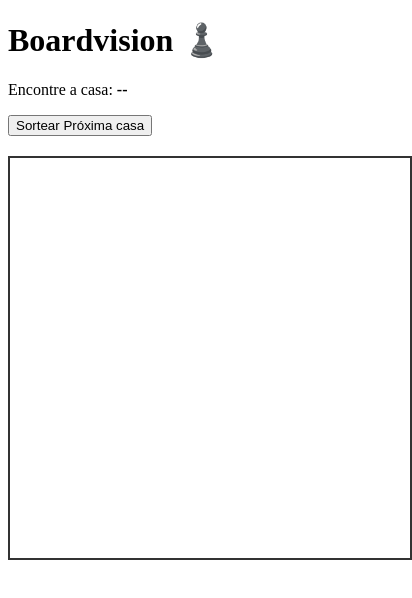
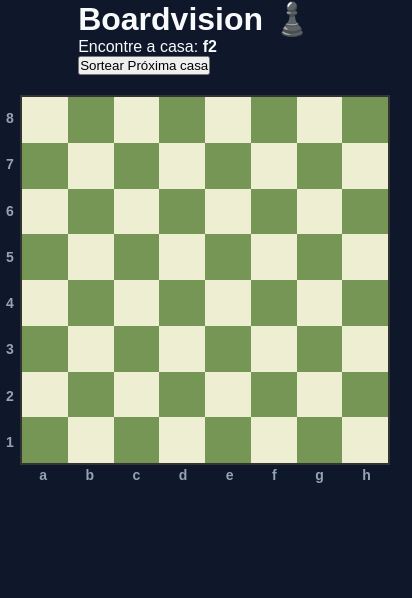
Before and after one commit to CaioRSobrinho/boardvision, a website: page public/index.html in a window 390 px wide. Shown: the whole page, 412 px wide, since content can reach past the window. Drawn offline with Linux system fonts and the light colour scheme.

Commit message:
feat(BOAR-sandbox): implementa layout responsivo, coordenadas iniciantes e feedback visual.

```diff
--- /dev/null
+++ b/public/css/base.css
@@ -0,0 +1,19 @@
+/* Reset básico para tirar as margens que o navegador coloca por padrão */
+* {
+    margin: 0;
+    padding: 0;
+    box-sizing: border-box;
+}
+
+body {
+    /* Cor de fundo escura e texto claro (Dark Mode) */
+    background-color: #0f172a;
+    color: #f8fafc;
+    font-family: sans-serif;
+
+    /* Centraliza tudo na tela */
+    display: flex;
+    flex-direction: column;
+    align-items: center;
+    padding-top: 50px 20px 20px 20px;
+}
--- /dev/null
+++ b/public/css/main.css
@@ -0,0 +1,3 @@
+/* A ordem importa: primeiro a base, depois os componentes */
+@import './base.css';
+@import './tabuleiro.css';
--- /dev/null
+++ b/public/css/tabuleiro.css
@@ -0,0 +1,76 @@
+/* O novo embrulho que gere a posição das coordenadas e do tabuleiro*/
+.tabuleiro-wrapper {
+    display: grid;
+    grid-template-columns: 20px 1fr;
+    grid-template-rows: 1fr 20px;
+
+    width: 100%;
+    max-width: 450px;
+    margin: 20px auto;
+}
+
+/* O tabuleiro 8x8 perdeu as margens e foca-se apenas no aspeto quadro*/
+#tabuleiro-container {
+    display: grid;
+    grid-template-columns: repeat(8, 1fr);
+    grid-template-rows: repeat(8, 1fr);
+    aspect-ratio: 1/1;
+    border: 2px solid #333;
+}
+
+/* Estilo da barra esquerda com os números */
+.coordenadas-numeros {
+    display: flex;
+    flex-direction: column;
+    justify-content: space-around;
+    align-items: center;
+    font-size: 14px;
+    font-weight: bold;
+    color: #94a3b8;
+}
+
+/* Estilo da barra inferior com as letras */
+
+.coordenadas-letras {
+    display: flex;
+    justify-content: space-around;
+    align-items: center;
+    grid-column: 2;
+    font-size: 14px;
+    font-weight: bold;
+    color: #94a3b8;
+}
+
+/* Estilo base que toda casa do tabuleiro terá */
+.casa {
+    width: 100%;
+    height: 100%;
+    cursor: pointer;
+}
+
+/* Efeito visual ao passar o mouse por cima de qualquer casa */
+.casa:hover {
+    filter: brightness(1.15);
+    box-shadow: inset 0 0 0 3px rgba(255, 255, 0, 0.7);
+}
+
+/* Cores alternadas das casas (Regra RN01) */
+.clara {
+    background-color: #eeeed2;
+}
+
+.escura {
+    background-color: #769656;
+}
+
+/* Feedback visual de clique */
+
+.casa.acerto {
+    background-color: #22c55e;
+    transition: background-color 0.2s ease;
+}
+
+.casa.erro {
+    background-color: #ef4444;
+    transition: background-color 0.2s ease;
+}
--- a/public/index.html
+++ b/public/index.html
@@ -1,11 +1,13 @@
 <!DOCTYPE html>
 <html lang="pt-BR">
+
 <head>
     <meta charset="UTF-8">
     <meta name="viewport" content="width=device-width, initial-scale=1.0">
     <title>Boardvision - Xadrez</title>
-    <link rel="stylesheet" href="style.css">
+    <link rel="stylesheet" href="./css/main.css">
 </head>
+
 <body>
     <!-- Painel Superior: Onde a coordenada sorteada aparece em destaque (US03) -->
     <header id="painel-topo">
@@ -17,12 +19,24 @@
     </header>
 
     <!-- Área reservada para o Front-End construir o Tabuleiro 8x8 na US02 -->
-    <main id="tabuleiro-container">
-        <!--As 64 divs com data-square="a1"até "h8" entrarão aqui-->
-    </main>
+    <!-- O novo embrulho que gere a posição das coordenadas e do tabuleiro -->
+    <div class="tabuleiro-wrapper">
+        <!-- Barra lateral esquerda (números de 8 a 1 descendo·)-->
+         <div class="coordenadas-numeros">
+            <span>8</span><span>7</span><span>6</span><span>5</span><span>4</span><span>3</span><span>2</span><span>1</span>
+         </div>
+
+         <!-- O container alvo onde o seu JS vai injetar as 64 casas dinamicamente-->
+          <div id="tabuleiro-container"></div>
+
+          <!-- Barra inferior (letras de a até h)-->
+           <div class="coordenadas-letras">
+            <span>a</span><span>b</span><span>c</span><span>d</span><span>e</span><span>f</span><span>g</span><span>h</span>
+           </div>
+    </div>
 
     <!--Importação do script principal de lógica-->
-    <script src="script.js"></script>
+    <script type="module" src="./js/main.js"></script>
 </body>
 
 </html>
--- a/public/js/main.js
+++ b/public/js/main.js
@@ -1,5 +1,6 @@
 import { gerarNovaCoordenada } from './sorteio.js';
 import { validarJogada } from './jogo.js';
+import { criarTabuleiro } from './tabuleiro.js';
 
 const elementoAlvo = document.getElementById('coordenada-alvo');
 const botaoTeste = document.getElementById('btn-testar-sorteio');
@@ -12,15 +13,26 @@ function atualizarRodadaNaTela() {
 }
 
 function lidarComCliqueTabuleiro(event) {
-    const casaClicada = event.target.dataset.square;
-    if (!casaClicada) return;
+    const elementoClicado = event.target;
+    const coordenada = elementoClicado.dataset.square
 
-    const resultado = validarJogada(casaClicada);
-    console.log(resultado);
+    if (!coordenada) return;
+
+    const resultado = validarJogada(coordenada);
 
     if (resultado.acertou) {
+        elementoClicado.classList.add('acerto');
+        setTimeout(() => elementoClicado.classList.remove('acerto'), 300);
+
         atualizarRodadaNaTela()
+    } else {
+        elementoClicado.classList.add('erro');
+        setTimeout(() => elementoClicado.classList.remove('erro'), 300);
     }
+}
+
+if (containerTabuleiro) {
+    criarTabuleiro(containerTabuleiro);
 }
 
 atualizarRodadaNaTela();
--- /dev/null
+++ b/public/js/tabuleiro.js
@@ -0,0 +1,27 @@
+const COLUNAS = ['a', 'b', 'c', 'd', 'e', 'f', 'g', 'h',];
+const FILEIRAS = ['1', '2', '3', '4', '5', '6', '7', '8',]
+
+/**
+ * Exporta a função para o main.js usar recebendo o container como alvo
+ * @return {string}
+ */
+export function criarTabuleiro(containerTabuleiro) {
+    for (let i = FILEIRAS.length - 1; i >= 0; i--) {
+        for (let j = 0; j < COLUNAS.length; j++) {
+            const coordenadaCasa = COLUNAS[j] + FILEIRAS[i];
+
+            const casaTabuleiro = document.createElement('div');
+            casaTabuleiro.classList.add('casa');
+
+            if ((i + j) % 2 !== 0) {
+                casaTabuleiro.classList.add('clara');
+            } else {
+                casaTabuleiro.classList.add('escura');
+            }
+
+            casaTabuleiro.dataset.square = coordenadaCasa;
+
+            containerTabuleiro.appendChild(casaTabuleiro);
+        }
+    }
+}
--- a/public/style.css
+++ /dev/null
@@ -1,27 +0,0 @@
-/* A moldura do tabuleiro */
-#tabuleiro-container {
-    display: grid;                          /* transforma o main em grade inteligente */
-    grid-template-columns: repeat(8, 1fr);  /* Cria 8 colunas de mesmo tamanho */
-    grid-template-rows: repeat(8, 1fr);     /* Divide a altura em 8 fileiras iguais */
-    width: 400px;                           /* Largura fixa inicial para teste */
-    height: 400px;                          /* Altura igual à largura para ficar quadrado */
-    border: 2px solid #333;               /* Cria uma borda estilizada */
-    margin: 20px auto;                      /* centraliza o tabuleiro na tela */
-}
-
-/* Estilo base que toda casa do tabuleiro terá */
-.casa {
-    width: 100%;
-    height: 100%;
-    cursor: pointer; /* Mudar o mouse para mãozinha ao passar por cima (boa prática */
-}
-
-/* Efeito visual ao passar o mouse por cima de qualquer casa */
-.casa:hover {
-    filter: brightness(1.15); /* Aumenta o brilho da cor original */
-    box-shadow: inset 0 0 0 3px rgba(255, 255, 0, 0.7); /* Borda interna amarela */
-}
-
-/* Cores alternadas das casas (Regra RN01) */
-.clara {background-color: #eeeed2;}
-.escura {background-color: #769656;}
```
